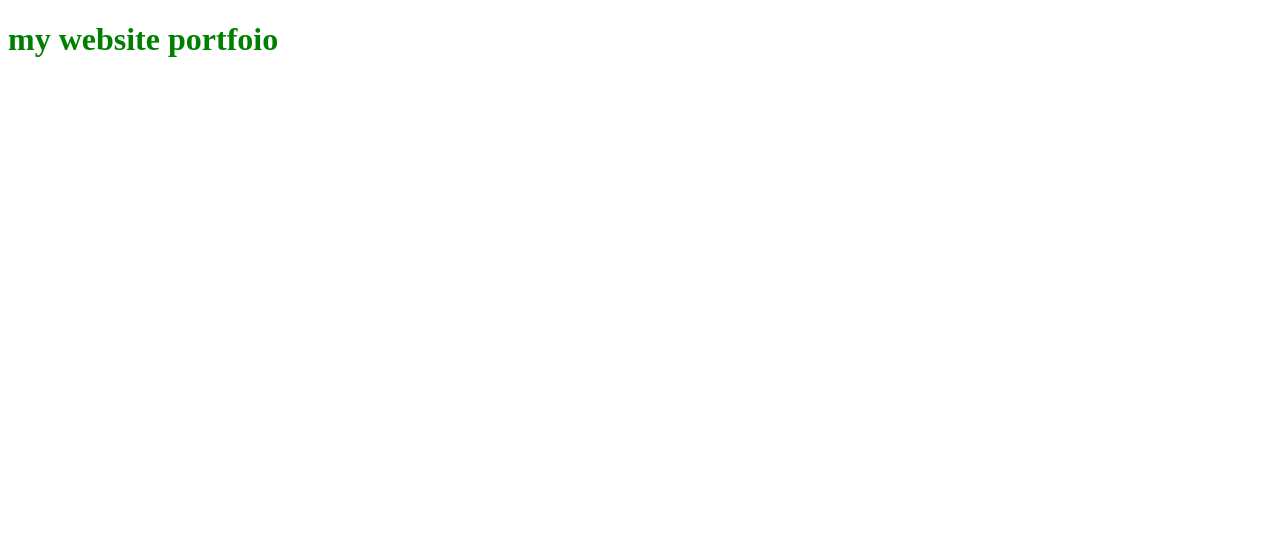
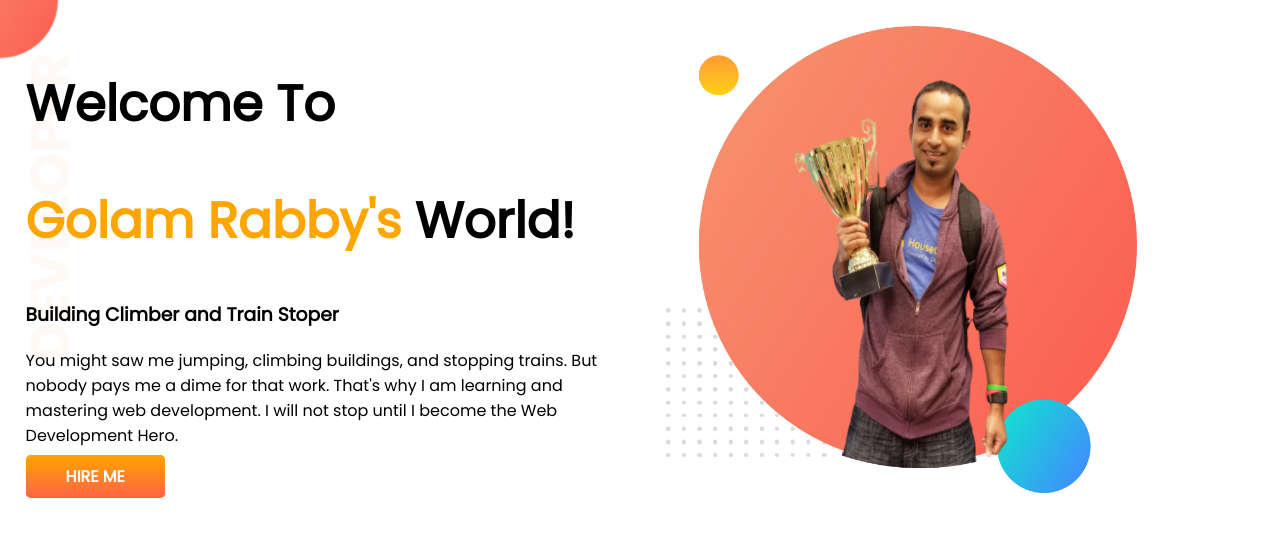
Before and after one commit to golamrabby13/developer-portfolio, a plain HTML site: page index.html in a window 1280 px wide. Drawn offline with Linux system fonts and the light colour scheme.

Commit message:
section added

```diff
--- a/index.html
+++ b/index.html
@@ -5,10 +5,24 @@
     <meta http-equiv="X-UA-Compatible" content="IE=edge">
     <meta name="viewport" content="width=device-width, initial-scale=1.0">
     <title>golamrabby portfolio</title>
+    <link rel="preconnect" href="https://fonts.googleapis.com">
+<link rel="preconnect" href="https://fonts.gstatic.com" crossorigin>
+<link href="https://fonts.googleapis.com/css2?family=Poppins&display=swap" rel="stylesheet">
     <link rel="stylesheet" href="style.css">
 </head>
 <body>
-    <h1>my website portfoio</h1>
-
+<section class="top-banner">
+    <div class="half-width">
+        <h1>Welcome To</h1>
+        <h1><span class="partial">Golam Rabby's</span> World!</h1>
+        <h3>Building Climber and Train Stoper
+        </h3>
+        <p>You might saw me jumping, climbing buildings, and stopping trains. But nobody pays me a dime for that work. That's why I am learning and mastering web development. I will not stop until I become the Web Development Hero.</p>
+       <a class="link-button" href="https://www.linkedin.com" target="_blank">HIRE ME</a>
+    </div>
+    <div class="half-width">
+        <img src="images/my-bg3.png" alt="me">
+    </div>
+</section>
 </body>
 </html>
--- a/style.css
+++ b/style.css
@@ -1,3 +1,34 @@
 h1{
-    color:green;
+    font-size: 50px;
 }
+body{
+    font-family: 'Poppins', sans-serif;
+    margin: 0;
+}
+.partial{
+    color:orange;
+}
+section{
+display: flex;
+}
+.half-width{
+width: 50%;
+padding: 2%;
+}
+.half-width img{
+width: 80%;
+}
+.link-button{
+    text-decoration: none;
+    background-color: orange;
+    padding: 10px 40px;
+border-radius: 5px;
+background-image: linear-gradient(orange,tomato);
+color: white;
+font-weight: 700;
+
+}
+.top-banner{
+background-image: url(images/top-banner.png);
+background-repeat: no-repeat;
+}
```
Also changed, not shown: images/dream-bg.png (added), images/exp-bg.png (added), images/jhankar.png (added), images/jhankar2.png (added), images/my-bg.png (added), images/my-bg2.png (added), images/my-bg3.png (added), images/top-banner.png (added), trophy-removebg-preview.png (added), 7 other files.
